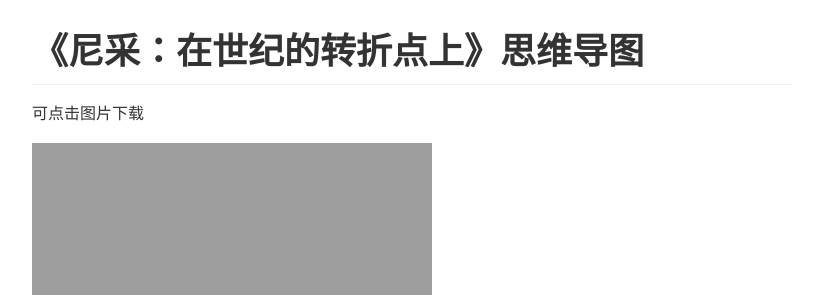
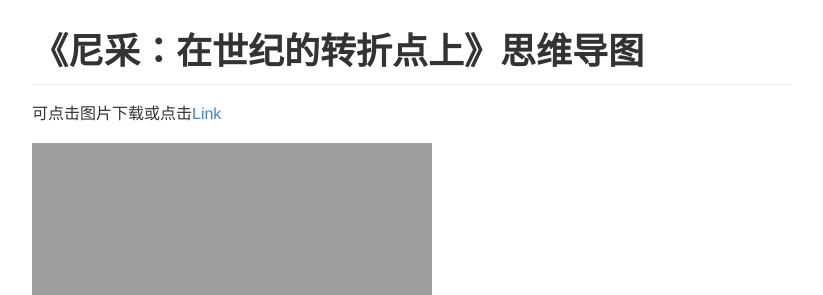
Before and after one commit to luoleicn/luoleicn.github.io, a Jekyll site: the page built from _posts/2022-04-30-nicai.md, in a window 1280 px wide. Shown: the top 295 px of the page, without its empty margins (243-1066 px from the left). Built offline with Jekyll 4.4.1, drawn with Linux system fonts in a browser that asks for light colours; comment, search, counter and statistics services are not loaded.

Commit message:
fix download link

```diff
--- a/_posts/2022-04-30-nicai.md
+++ b/_posts/2022-04-30-nicai.md
@@ -5,6 +5,6 @@ title: 《尼采：在世纪的转折点上》思维导图
 
 # 《尼采：在世纪的转折点上》思维导图
 
-可点击图片下载
+可点击图片下载或点击[Link ](http://www.luolei.site/source/images/nicai.png)
 
 [![image](http://www.luolei.site/source/images/nicai.png)](http://www.luolei.site/source/images/nicai.png)
```
